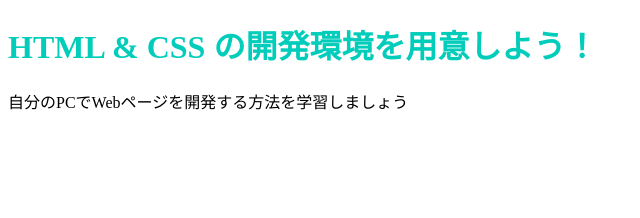
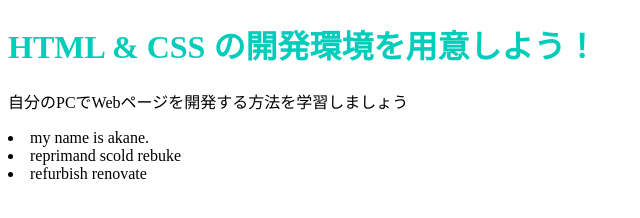
Before and after one commit to kazuma017/prog.github.io, a plain HTML site: page index.html in a window 1280 px wide. Shown: the whole page, without its empty margins (0-640 px from the left). Drawn offline with Linux system fonts and the light colour scheme.

Commit message:
Update index.html

```diff
--- a/index.html
+++ b/index.html
@@ -10,3 +10,10 @@
   </body>
 </html>
 <p>自分のPCでWebページを開発する方法を学習しましょう</p>
+     <div class="practice>
+         <ul>
+            <li>my name is akane. </li>
+            <li>reprimand scold rebuke</li>
+            <li>refurbish renovate</li>
+         </ul>
+     </div>
```
